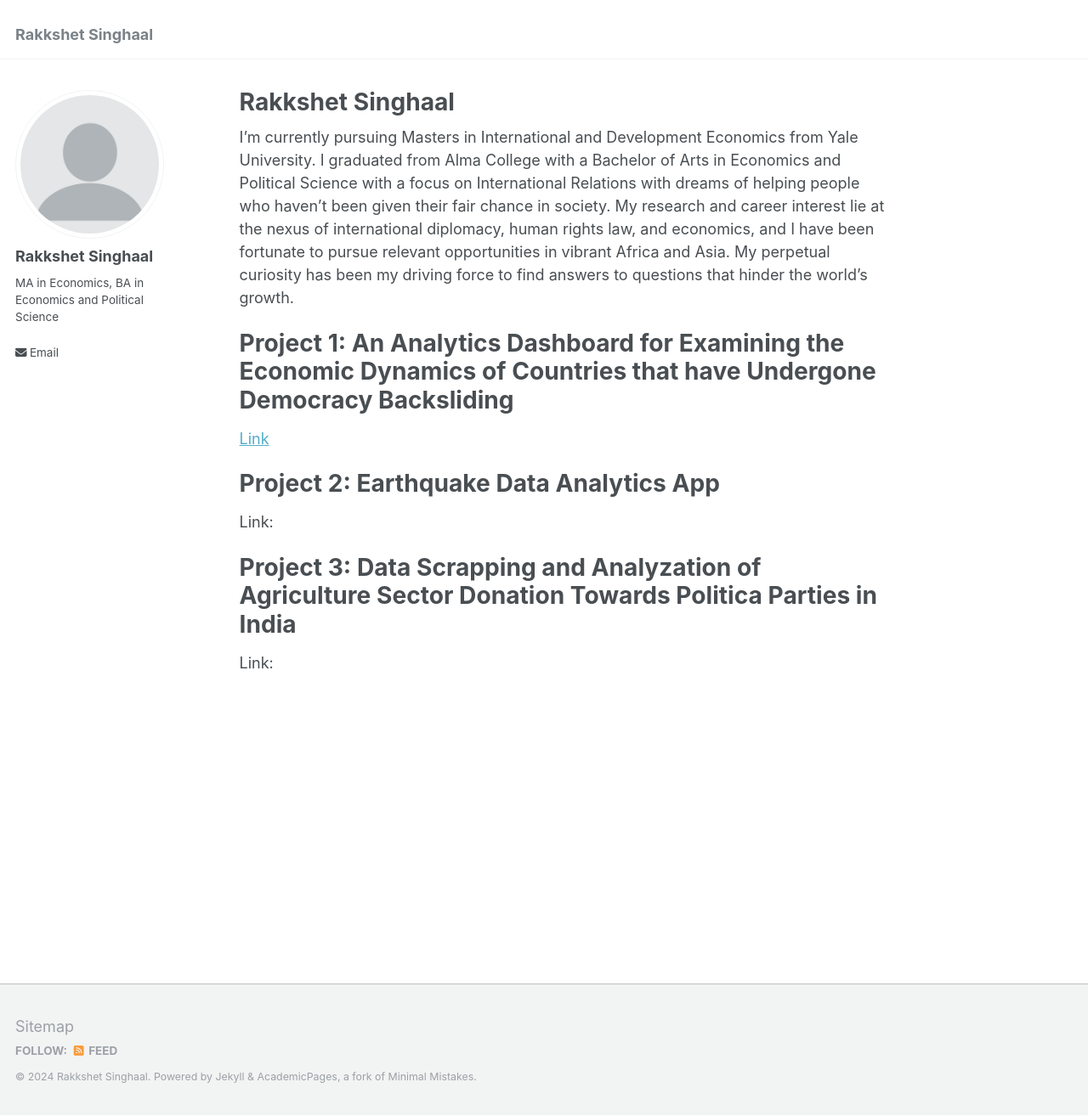
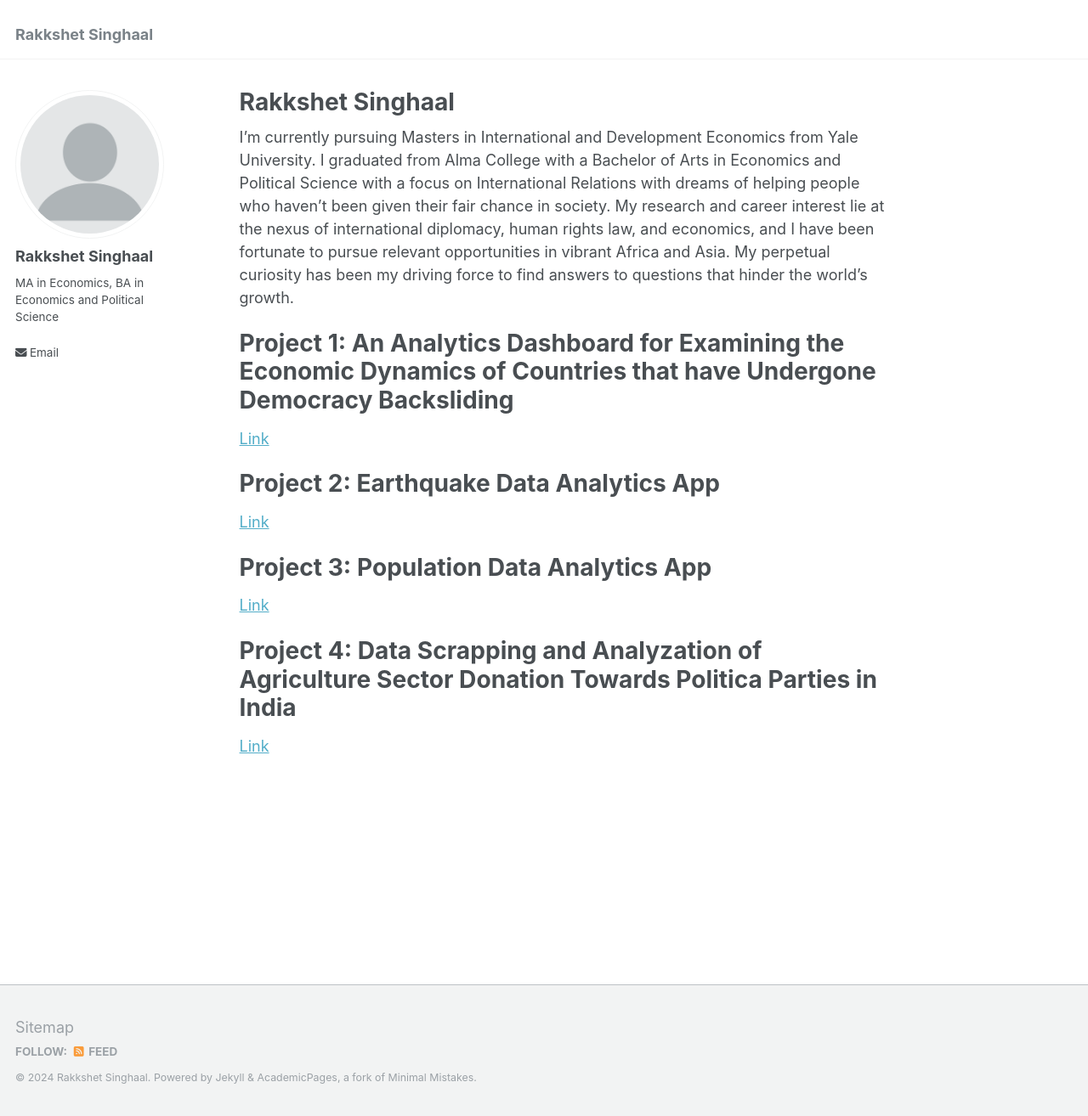
Before and after one commit to Rakkshet/Rakkshet.github.io, a Jekyll site: the page built from _pages/about.md, in a window 1280 px wide and 1314 px high. Shown: the whole window at 85% size. Built offline with Jekyll 4.4.1, drawn with Linux system fonts in a browser that asks for light colours.

Commit message:
Update about.md

```diff
--- a/_pages/about.md
+++ b/_pages/about.md
@@ -11,12 +11,16 @@ I'm currently pursuing Masters in International and Development Economics from Y
 
 Project 1: An Analytics Dashboard for Examining the Economic Dynamics of Countries that have Undergone Democracy Backsliding
 ======
-[Link](https://github.com/Rakkshet/GLBL6060/blob/main/Final%20Project%20-%20Code%20and%20Dataset/GLBL%206060%20Final%20Project%20Code.ipynb)
+[Link](https://github.com/Rakkshet/GLBL5050/blob/main/Final%20Project/Final%20Project-%20Rakkshet%20Singhaal.ipynb)
 
 Project 2: Earthquake Data Analytics App
 ======
-Link:
+[Link](https://github.com/Rakkshet/GLBL6060/blob/main/Homework%208%20-%20Rakkshet/earthquake_data_reader_app.py)
 
-Project 3: Data Scrapping and Analyzation of Agriculture Sector Donation Towards Politica Parties in India
+Project 3: Population Data Analytics App
 ======
-Link:
+[Link](https://github.com/Rakkshet/GLBL6060/blob/main/Homework%208%20-%20Rakkshet/population_data_reader_app.py)
+
+Project 4: Data Scrapping and Analyzation of Agriculture Sector Donation Towards Politica Parties in India
+======
+[Link](https://github.com/Rakkshet/GLBL6060/blob/main/Final%20Project%20-%20Code%20and%20Dataset/GLBL%206060%20Final%20Project%20Code.ipynb)
```
